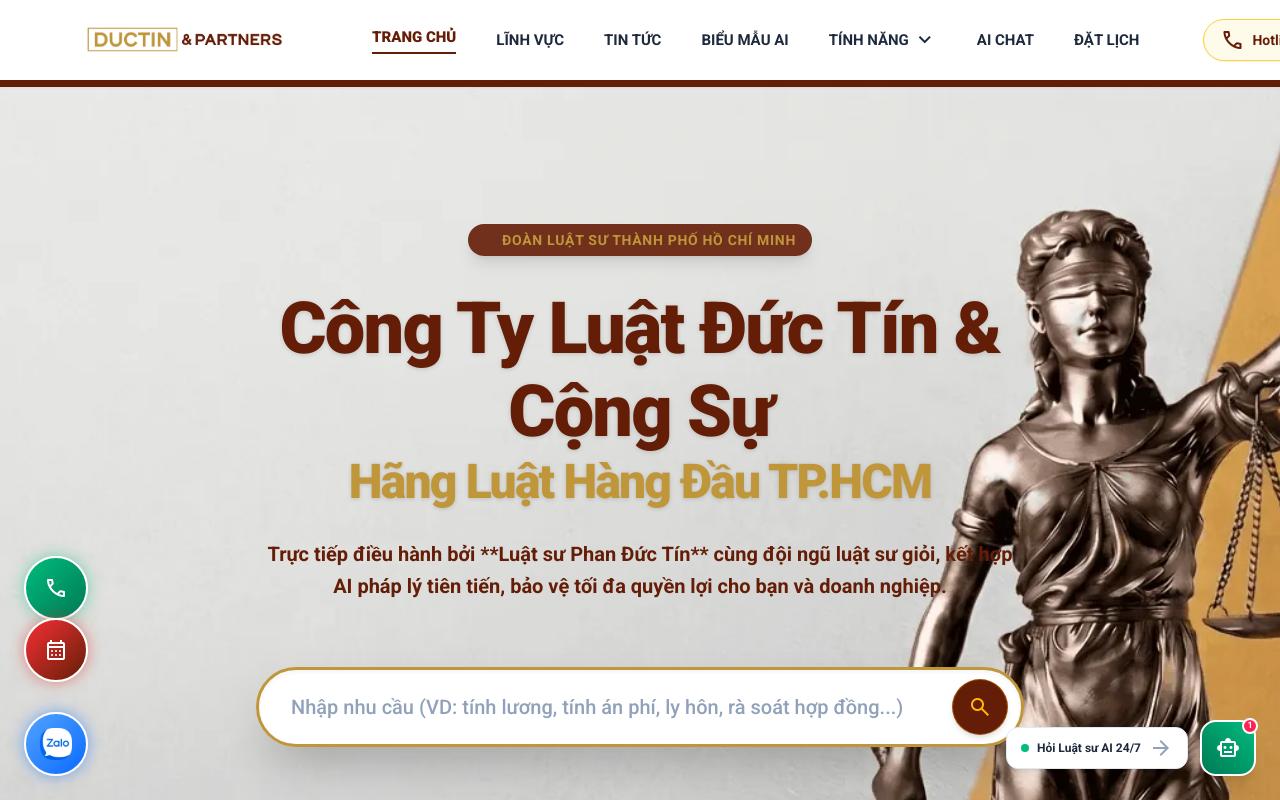
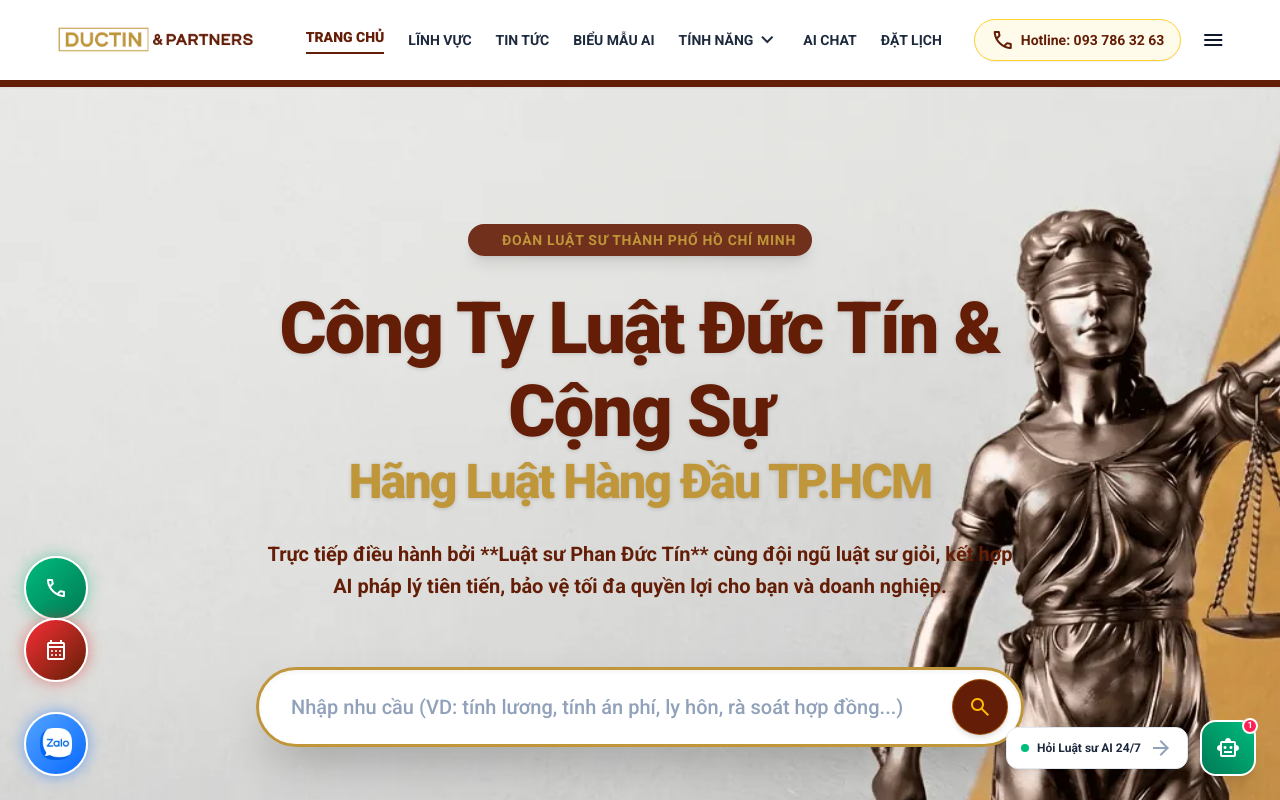
Before and after one commit to RexMcG/webluatductin, a Next.js app: page / in a window 1280 px wide. Shown: the top 800 px of the page. Built offline with nearby package versions, Linux system fonts and the light colour scheme.

Commit message:
fix(layout): fix right-edge navbar clipping and overflow-x on 14-inch laptops and multiple screen resolutions

```diff
--- a/src/app/globals.css
+++ b/src/app/globals.css
@@ -66,10 +66,17 @@
   text-rendering: optimizeLegibility;
 }
 
+html, body {
+  max-width: 100vw;
+  overflow-x: hidden;
+  position: relative;
+}
+
 body {
   background: var(--background);
   color: var(--foreground);
   font-family: 'Roboto', -apple-system, BlinkMacSystemFont, 'Segoe UI', Roboto, Helvetica, Arial, sans-serif;
+  overflow-x: hidden;
 }
 
 /* Hide scrollbar for horizontal scroll containers */
--- a/src/components/layout/Header.tsx
+++ b/src/components/layout/Header.tsx
@@ -32,35 +32,35 @@ export default function Header() {
   return (
     <>
       <nav className="bg-white fixed top-0 w-full z-50 shadow-xs border-b-[7px] border-[#641D06]">
-        <div className="w-full max-w-[1728px] mx-auto px-6 md:px-12 lg:px-16 flex justify-between items-center h-20">
-          <Link href="/" className="shrink-0 mr-8 lg:mr-16">
+        <div className="w-full max-w-[1728px] mx-auto px-4 sm:px-6 lg:px-8 xl:px-12 flex justify-between items-center h-20">
+          <Link href="/" className="shrink-0 mr-3 lg:mr-6 xl:mr-10">
             <img
               src="/img/Logo_website.webp"
               alt="Logo Công ty Luật Đức Tín"
               width={244}
               height={40}
               fetchPriority="high"
-              className="h-8 md:h-10 w-[195px] md:w-[244px] object-contain"
+              className="h-8 md:h-9 xl:h-10 w-auto object-contain"
             />
           </Link>
 
           {/* Desktop Nav */}
-          <div className="hidden md:flex items-center gap-6 lg:gap-8 xl:gap-10">
+          <div className="hidden lg:flex items-center gap-3.5 xl:gap-6 2xl:gap-8">
             <Link
               href="/"
-              className={`${isActive("/")} uppercase text-[14px] lg:text-[15px] whitespace-nowrap`}
+              className={`${isActive("/")} uppercase text-[13px] xl:text-[14px] 2xl:text-[15px] whitespace-nowrap`}
             >
               Trang chủ
             </Link>
             <Link
               href="/services"
-              className={`${isActive("/services")} uppercase text-[14px] lg:text-[15px] whitespace-nowrap`}
+              className={`${isActive("/services")} uppercase text-[13px] xl:text-[14px] 2xl:text-[15px] whitespace-nowrap`}
             >
               Lĩnh vực
             </Link>
             <Link
               href="/news"
-              className={`${isActive("/news")} uppercase text-[14px] lg:text-[15px] whitespace-nowrap`}
+              className={`${isActive("/news")} uppercase text-[13px] xl:text-[14px] 2xl:text-[15px] whitespace-nowrap`}
             >
               Tin tức
             </Link>
@@ -68,7 +68,7 @@ export default function Header() {
             {/* Direct Link: Biểu mẫu AI */}
             <Link
               href="/ai-form-library"
-              className={`${isActive("/ai-form-library")} uppercase text-[14px] lg:text-[15px] whitespace-nowrap`}
+              className={`${isActive("/ai-form-library")} uppercase text-[13px] xl:text-[14px] 2xl:text-[15px] whitespace-nowrap`}
             >
               Biểu mẫu AI
             </Link>
@@ -77,7 +77,7 @@ export default function Header() {
             <div className="relative group">
               <a
                 href="#"
-                className="text-slate-800 hover:text-[#641D06] font-bold transition-colors duration-200 uppercase text-[14px] lg:text-[15px] flex items-center gap-1 whitespace-nowrap py-2"
+                className="text-slate-800 hover:text-[#641D06] font-bold transition-colors duration-200 uppercase text-[13px] xl:text-[14px] 2xl:text-[15px] flex items-center gap-0.5 whitespace-nowrap py-2"
                 onClick={(e) => e.preventDefault()}
               >
                 Tính năng <span className="material-symbols-outlined text-sm">expand_more</span>
@@ -109,30 +109,30 @@ export default function Header() {
 
             <Link
               href="/ai-chatbot"
-              className={`${isActive("/ai-chatbot")} uppercase text-[14px] lg:text-[15px] whitespace-nowrap`}
+              className={`${isActive("/ai-chatbot")} uppercase text-[13px] xl:text-[14px] 2xl:text-[15px] whitespace-nowrap`}
             >
               AI Chat
             </Link>
             <Link
               href="/appointment"
-              className={`${isActive("/appointment")} uppercase text-[14px] lg:text-[15px] whitespace-nowrap`}
+              className={`${isActive("/appointment")} uppercase text-[13px] xl:text-[14px] 2xl:text-[15px] whitespace-nowrap`}
             >
               Đặt lịch
             </Link>
           </div>
 
-          <div className="flex items-center gap-3 ml-8 lg:ml-16 shrink-0">
+          <div className="flex items-center gap-2 lg:gap-3 ml-2 lg:ml-4 xl:ml-8 shrink-0">
             <a
               href="tel:0937863263"
-              className="hidden md:flex items-center gap-2 text-[#641D06] bg-amber-50 hover:bg-amber-100 px-4 py-2 rounded-full border border-amber-300 transition-colors shrink-0 font-bold text-sm shadow-2xs"
+              className="hidden sm:flex items-center gap-1.5 text-[#641D06] bg-amber-50 hover:bg-amber-100 px-3 lg:px-4 py-2 rounded-full border border-amber-300 transition-colors shrink-0 font-bold text-xs lg:text-sm shadow-2xs whitespace-nowrap"
             >
-              <span className="material-symbols-outlined text-base text-[#641D06]">call</span>
-              <span className="whitespace-nowrap">Hotline: 093 786 32 63</span>
+              <span className="material-symbols-outlined text-sm lg:text-base text-[#641D06]">call</span>
+              <span>Hotline: 093 786 32 63</span>
             </a>
 
             {/* Mobile Menu Button */}
             <button
-              className="md:hidden material-symbols-outlined cursor-pointer text-slate-900 p-2 rounded-lg hover:bg-slate-100 transition-colors"
+              className="lg:hidden material-symbols-outlined cursor-pointer text-slate-900 p-2 rounded-lg hover:bg-slate-100 transition-colors"
               onClick={() => setIsMobileMenuOpen(!isMobileMenuOpen)}
               aria-label={isMobileMenuOpen ? "Đóng menu điều hướng" : "Mở menu điều hướng"}
               aria-expanded={isMobileMenuOpen}
```
